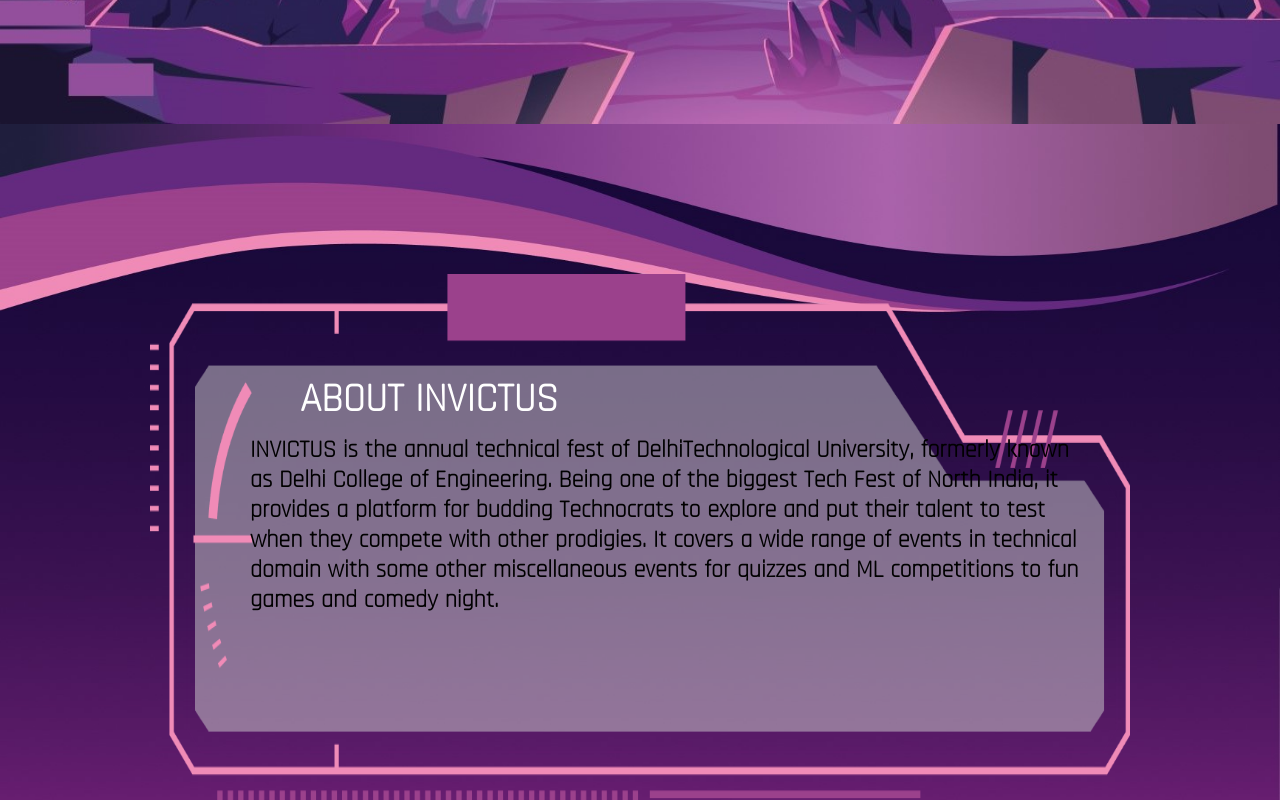
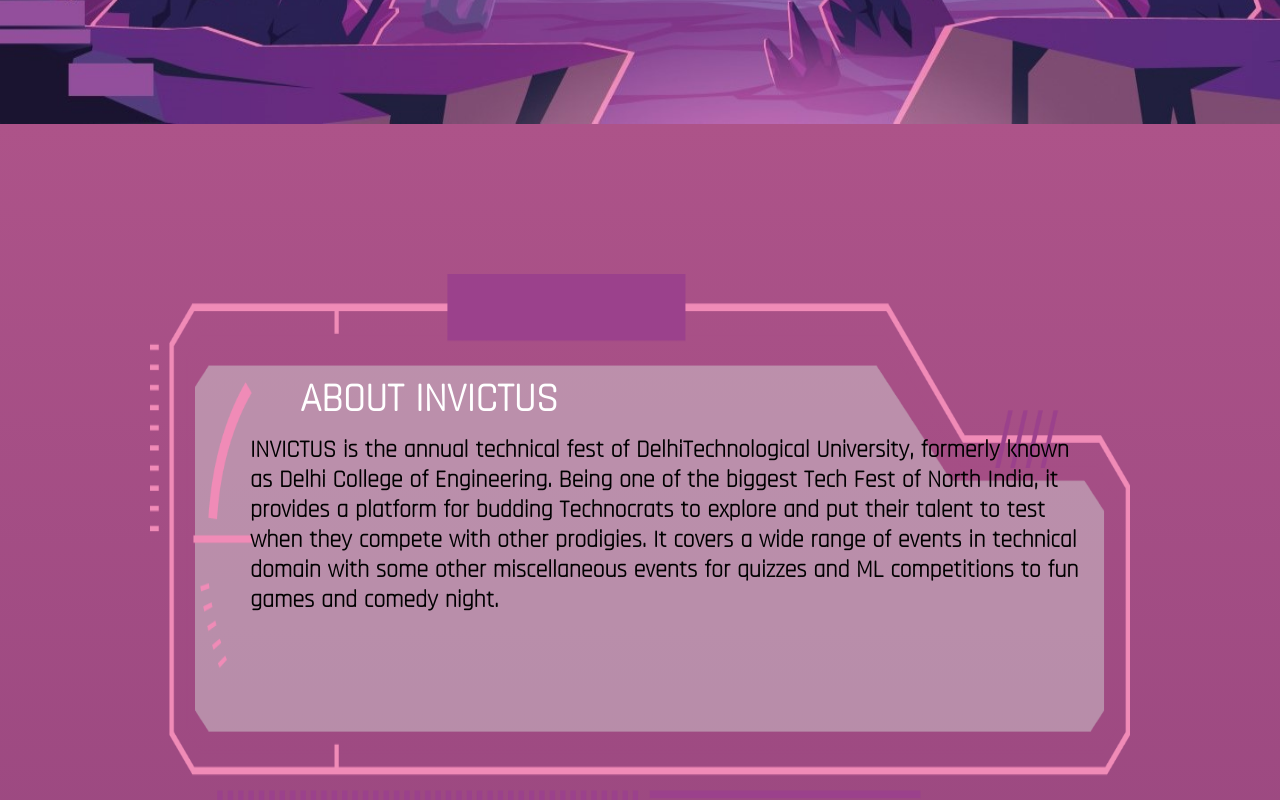
Before and after one commit to anikashc/invictus, a React (Create React App) app in the folder client/: page / in a window 1280 px wide. Shown: the part 740-1540 px from the top of the page. Built offline with nearby package versions, Linux system fonts and the light colour scheme.

Commit message:
fix: background gradient

```diff
--- a/client/src/Components/About/index.js
+++ b/client/src/Components/About/index.js
@@ -7,8 +7,6 @@
 
 const useStyles= makeStyles({
     root:{
-        background:  `url(${about_bg}) no-repeat`,
-        backgroundSize: '100% 100%',
         height: '100vh',
         width: '100%',
     },
--- a/client/src/Components/GoEvents/GoEvents.js
+++ b/client/src/Components/GoEvents/GoEvents.js
@@ -6,8 +6,6 @@
 
 const useStyles= makeStyles({
     root:{
-        background:  `url(${glimpse_events_bg}) no-repeat`,
-        backgroundSize: '100% 100%',
         height: '100%',
         width: '100%',
         padding: '10px',
--- a/client/src/Components/LectureSeries/index.js
+++ b/client/src/Components/LectureSeries/index.js
@@ -5,9 +5,6 @@
 
 const useStyles= makeStyles({
     root:{
-        background:  `url(${lectures_bg}) no-repeat`,
-        backgroundPosition: 'center',
-        backgroundSize: '100% 115%',
         height: '100vh',
         width: '100%',
     },
--- a/client/src/Components/Prizes/index.js
+++ b/client/src/Components/Prizes/index.js
@@ -6,9 +6,6 @@
 
 const useStyles= makeStyles({
     root:{
-        background:  `url(${prizes_bg}) no-repeat`,
-        backgroundPosition: 'center',
-        backgroundSize: '100% 100%',
         height: '100vh',
         width: '100%',
     },
--- a/client/src/Components/Stats/index.js
+++ b/client/src/Components/Stats/index.js
@@ -6,9 +6,6 @@
 
 const useStyles= makeStyles({
     root:{
-        background:  `url(${stats_bg}) no-repeat`,
-        backgroundPosition: 'center',
-        backgroundSize: '100% 100%',
         height: '100vh',
         width: '100%',
     },
--- a/client/src/Components/WhatsNew/index.js
+++ b/client/src/Components/WhatsNew/index.js
@@ -6,9 +6,6 @@
 
 const useStyles= makeStyles({
     root:{
-        background:  `url(${WhatsNew_bg}) no-repeat`,
-        backgroundPosition: 'center',
-        backgroundSize: '100% 100%',
         height: '100vh',
         width: '100%',
     },
--- a/client/src/Screens/Event.js
+++ b/client/src/Screens/Event.js
@@ -10,10 +10,9 @@
 
 
 const useStyles= makeStyles({
-    root:{
-        background:  `url(${event_bg}) no-repeat`,
-        backgroundPosition: 'center',
-        backgroundSize: '100% 100%',
+    root:{        background: '#654ea3',  /* fallback for old browsers */
+    background: '-webkit-linear-gradient(to bottom, #eaafc8, #654ea3)',  /* Chrome 10-25, Safari 5.1-6 */
+    background: 'linear-gradient(to bottom, #eaafc8, #654ea3)',/* W3C, IE 10+/ Edge, Firefox 16+, Chrome 26+, Opera 12+, Safari 7+ */
         height: '100vh',
         width: '100%',
     },
--- a/client/src/Screens/FAQ.js
+++ b/client/src/Screens/FAQ.js
@@ -6,9 +6,10 @@
 
 const useStyles= makeStyles({
     root:{
-        background:  `url(${faq_bg}) no-repeat`,
-        backgroundPosition: 'center',
-        backgroundSize: '100% 100%',
+        background: '#654ea3',  /* fallback for old browsers */
+        background: '-webkit-linear-gradient(to bottom, #eaafc8, #654ea3)',  /* Chrome 10-25, Safari 5.1-6 */
+        background: 'linear-gradient(to bottom, #eaafc8, #654ea3)',/* W3C, IE 10+/ Edge, Firefox 16+, Chrome 26+, Opera 12+, Safari 7+ */
+
         height: '100vh',
         width: '100%',
     },
--- a/client/src/Screens/Home/Home.js
+++ b/client/src/Screens/Home/Home.js
@@ -13,7 +13,11 @@
 
 const useStyles= makeStyles({
   root: {
+    height: '100%',
     minHeight: '60vh',
+    background: ' #ad5389',/* fallback for old browsers */
+    background: '-webkit-linear-gradient(to top, #3c1053, #ad5389)', /* Chrome 10-25, Safari 5.1-6 */
+    background: 'linear-gradient(to top, #3c1053, #ad5389)', /* W3C, IE 10+/ Edge, Firefox 16+, Chrome 26+, Opera 12+, Safari 7+ */
     '@media (max-width:599px)': {
       height: '80vh',
     }
@@ -44,8 +48,9 @@
 
               </ul>
             </div>
-            <div>
-                <div className={classes.home} id="home"></div>
+
+            <div className={classes.home} id="home"></div>
+            <div className={classes.root}>
                 {/* <Hero /> */}
                 <div id="about">
                   <About className="page"/>
--- a/client/src/Screens/Meet_the_team/Team.js
+++ b/client/src/Screens/Meet_the_team/Team.js
@@ -8,9 +8,10 @@
 
 const useStyles= makeStyles({
     root:{
-        background:  `url(${team_bg}) no-repeat`,
-        backgroundPosition: 'center',
-        backgroundSize: '100% 100%',
+   background: '#654ea3',  /* fallback for old browsers */
+    background: '-webkit-linear-gradient(to bottom, #eaafc8, #654ea3)',  /* Chrome 10-25, Safari 5.1-6 */
+    background: 'linear-gradient(to bottom, #eaafc8, #654ea3)',/* W3C, IE 10+/ Edge, Firefox 16+, Chrome 26+, Opera 12+, Safari 7+ */
+
         height: '100vh',
         width: '100%',
     },
```
Also changed, not shown: client/src/Assets/Backgrounds/footer_bg.png (added).
